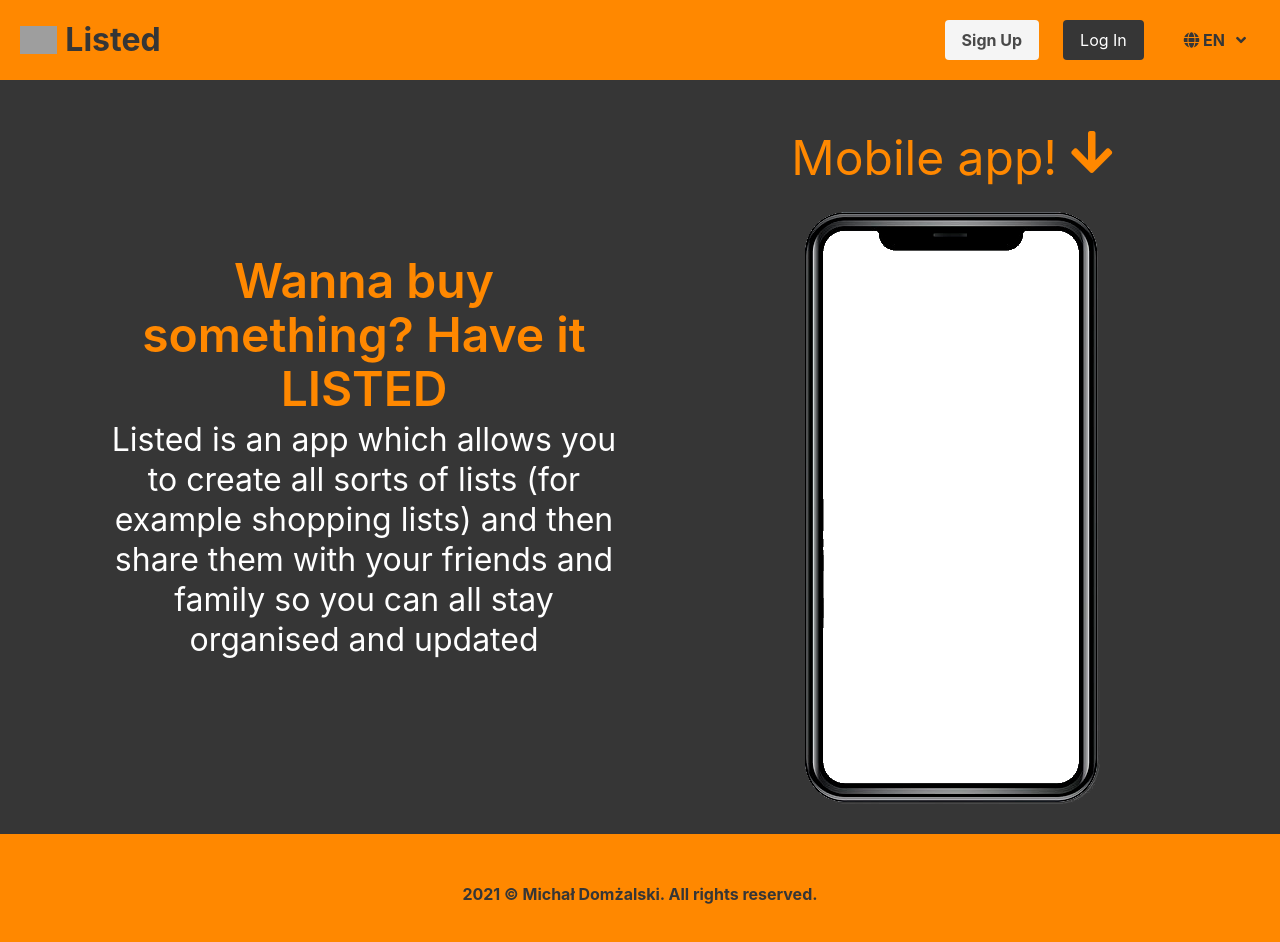
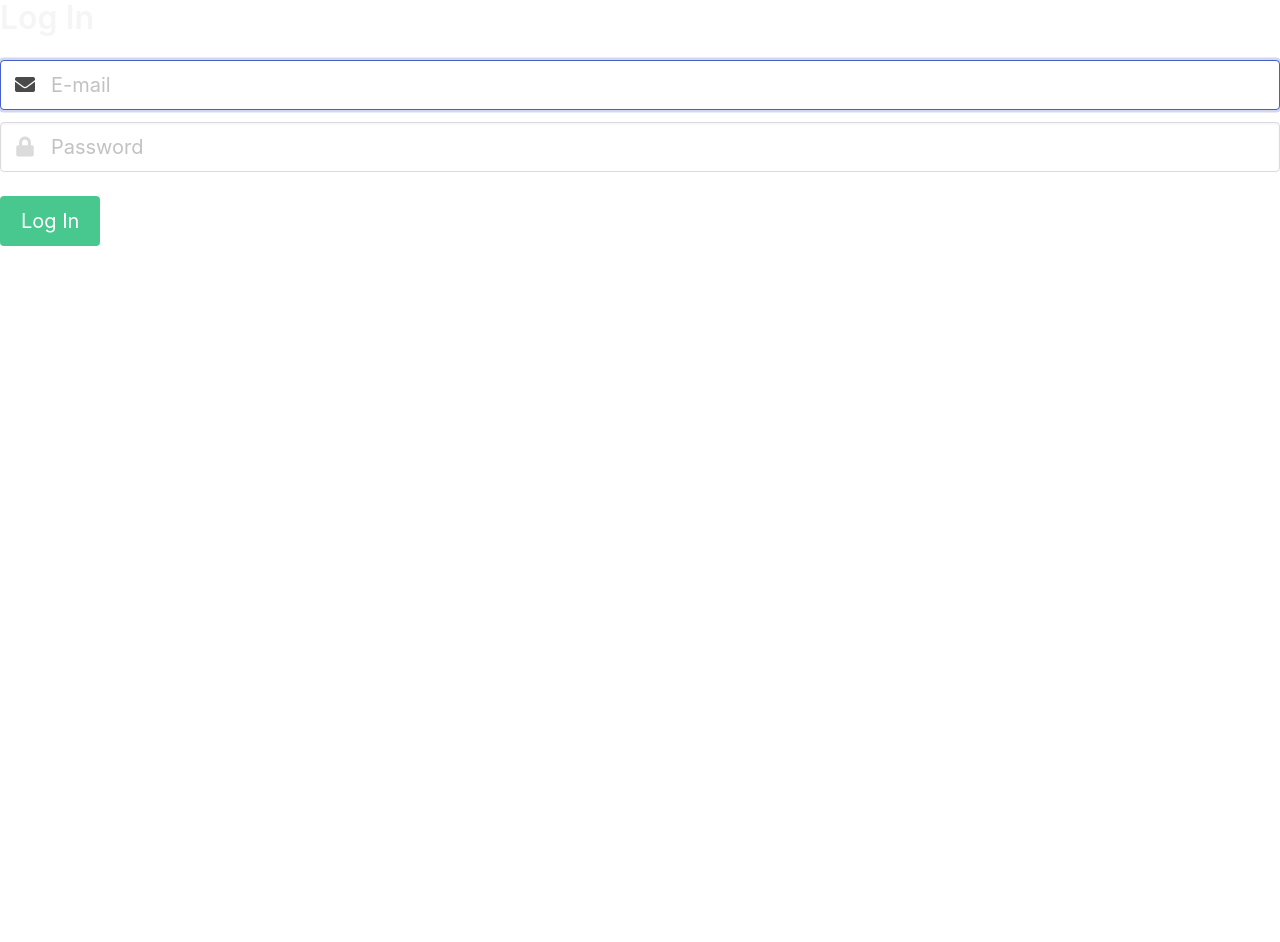
Before and after one commit to mimi530/listed_frontend_react, a React (Create React App) app: page /login in a window 1280 px wide. Shown: the top 942 px of the page. After the commit the page ends 800 px from the top, so only its background shows below. Built offline with nearby package versions, Linux system fonts and the light colour scheme; grey boxes are pictures that could not be loaded.

Commit message:
added cookie verification and login system, Router and Protected Routes

```diff
--- a/package.json
+++ b/package.json
@@ -14,6 +14,8 @@
     "react": "^17.0.1",
     "react-dom": "^17.0.1",
     "react-i18next": "^11.8.8",
+    "react-redux": "^7.2.2",
+    "react-router-dom": "^5.2.0",
     "react-scripts": "4.0.3",
     "web-vitals": "^1.1.0"
   },
--- a/src/App.js
+++ b/src/App.js
@@ -1,13 +1,20 @@
+import { BrowserRouter, Route } from 'react-router-dom';
 import './App.css';
 import Welcome from './pages/Welcome';
+import Home from './pages/Home';
+import Login from './components/Login';
+import ProtectedRoute from './components/ProtectedRoute';
 
 function App() {
   return (
     <div className="App">
-      <Welcome/>
+      <BrowserRouter>
+        <Route exact path="/" component={Welcome}/>
+        <ProtectedRoute path="/home" component={Home} isAuth={true}/>
+        <Route path="/login" component={Login}/>
+      </BrowserRouter>
     </div>
   );
 }
 
 export default App;
-// {i18next.t('hello')}
--- a/src/components/LoginForm.js
+++ b/src/components/Login.js
@@ -2,7 +2,7 @@ import axios from 'axios';
 import React, { useState } from 'react'
 import i18n from '../i18n'
 
-function LoginForm() {
+function Login() {
 
     const [email, setEmail] = useState('');
     const [password, setPassword] = useState('');
@@ -12,14 +12,17 @@ function LoginForm() {
         e.preventDefault();
         const data = {email, password};
         setIsPending(true);
-        axios.post('auth/login', data)
-        .then(response => {
-            console.log(response.data)
-            setIsPending(false)
-        }).catch(e => {
-            console.log(e);
-            setIsPending(false);
-        })
+        axios.post('auth/login', data).then(
+            response => {
+                console.log(response)
+                setIsPending(false)
+            }
+        ).catch(
+            error => {
+                console.log(error.response)
+                setIsPending(false)
+            }
+        )
     }
 
     return (
@@ -42,14 +45,12 @@ function LoginForm() {
                 </p>
             </div>
             <div className="field">
-                <p className="control">
-                    <button className={`button is-success is-medium mt-3 ${isPending ? 'is-loading' : ''}`}>
-                        {i18n.t('log_in')}
-                    </button>
-                </p>
+                <button className={`button is-success is-medium mt-3 ${isPending ? 'is-loading' : ''}`}>
+                    {i18n.t('log_in')}
+                </button>
             </div>
         </form>
     )
 }
 
-export default LoginForm
+export default Login
--- a/src/components/Navbar.js
+++ b/src/components/Navbar.js
@@ -1,26 +1,33 @@
+import axios from 'axios';
 import React, {useState} from 'react'
+import { Link } from 'react-router-dom';
 import i18n from '../i18n'
-import LoginForm from './LoginForm';
-import SignupForm from './SignupForm';
+import Login from './Login';
+import Register from './Register';
 
-function Navbar() {
+function Navbar({logged}) {
 
     const [isNavbar, setIsNavbar] = useState(false);
     const [isModal, setIsModal] = useState(null);
     const [isLang, setIsLang] = useState(false);
 
-    const handleLangChange = (e) => {
+    const handleLangChange = e => {
         localStorage.setItem('lang', e.target.innerHTML.toLowerCase());
         window.location.reload();
+    }
+
+    const handleLogout = e => {
+        axios.post('auth/logout').then();
+
     }
 
     return (
         <nav className="navbar bg-orange p-2" role="navigation">
             <div className="navbar-brand">
-                <a className="navbar-item has-text-dark is-size-3 has-text-weight-bold">
+                <Link to="/" className="navbar-item has-text-dark is-size-3 has-text-weight-bold">
                     <img src="https://p7.hiclipart.com/preview/115/685/301/computer-icons-checklist-icon-design-list-vector.jpg" alt="logo" className="mr-2"></img>
                     Listed
-                </a>
+                </Link>
                 <a role="button" className={`navbar-burger ${isNavbar ? 'is-active' : ''}`} data-target="navbarItems" onClick={() => setIsNavbar(!isNavbar)}>
                     <span></span>
                     <span></span>
@@ -32,14 +39,19 @@ function Navbar() {
             }>
                 <div className="navbar-end has-text-centered">
                     <div className="navbar-item">
-                        <button className="button is-light" onClick={() => {setIsModal('signup')}}>
+                        { !logged && <button className="button is-light" onClick={() => {setIsModal('signup')}}>
                             <strong>{ i18n.t('register') }</strong>
-                        </button>
+                        </button> }
                     </div>
                     <div className="navbar-item">
-                        <button className="button is-dark" onClick={() => {setIsModal('log_in')}}>
+                        { !logged && <button className="button is-dark" onClick={() => {setIsModal('log_in')}}>
                             { i18n.t('log_in') }
-                        </button>
+                        </button> }
+                    </div>
+                    <div className="navbar-item">
+                        { logged && <Link to="/" className='button is-danger' onClick={handleLogout}>
+                            { i18n.t('logout') }
+                        </Link> }
                     </div>
                     <div className="navbar-item">
                         <div className={`dropdown is-right ${isLang ? 'is-active' : ''}`}>
@@ -64,8 +76,8 @@ function Navbar() {
             <div className={`modal ${isModal ? 'is-active' : ''}`}>
                 <div className="modal-background" onClick={() => {setIsModal(null)}}></div>
                 <div className="modal-content box is-rounded has-background-dark py-5 px-5 has-text-centered">
-                    {isModal==='signup' && <SignupForm/>}
-                    {isModal==='log_in' && <LoginForm/>}
+                    {isModal==='signup' && <Register/>}
+                    {isModal==='log_in' && <Login/>}
                 </div>
             </div>
         </nav>
--- /dev/null
+++ b/src/components/ProtectedRoute.js
@@ -0,0 +1,19 @@
+import React from 'react'
+import { Redirect, Route } from 'react-router-dom'
+
+function ProtectedRoute({isAuth, component: Component, ...rest}) {
+    return (
+        <Route
+            {...rest}
+            render={props => {
+                if(isAuth) {
+                    return <Component {...props}></Component>
+                } else {
+                    return <Redirect to="/"/>
+                }
+            }}
+        />
+    )
+}
+
+export default ProtectedRoute
--- a/src/components/SignupForm.js
+++ b/src/components/Register.js
@@ -2,7 +2,7 @@ import axios from 'axios';
 import React, { useState } from 'react'
 import i18n from '../i18n'
 
-function SignupForm() {
+function Register() {
 
     const [name, setName] = useState('');
     const [email, setEmail] = useState('');
@@ -17,10 +17,6 @@ function SignupForm() {
         axios.post('auth/register', data)
         .then(response => {
             console.log(response.data)
-            setName('');
-            setEmail('');
-            setPassword('');
-            setPasswordConfirmation('');
             setIsPending(false)
         }).catch(e => {
             console.log(e);
@@ -74,4 +70,4 @@ function SignupForm() {
     )
 }
 
-export default SignupForm
+export default Register
--- a/src/index.js
+++ b/src/index.js
@@ -8,6 +8,7 @@ import './i18n';
 const lang = localStorage.getItem('lang') || 'en';
 axios.defaults.baseURL = 'http://localhost/api/';
 axios.defaults.headers.common['Accept-Language'] = lang;
+axios.defaults.withCredentials = true;
 i18next.changeLanguage(lang);
 document.documentElement.lang = lang;
 
--- a/src/lang/en.json
+++ b/src/lang/en.json
@@ -9,5 +9,6 @@
     "username": "Name",
     "password": "Password",
     "password_confirm": "Confirm password",
-    "email": "E-mail"
+    "email": "E-mail",
+    "logout": "Logout"
 }
--- a/src/lang/pl.json
+++ b/src/lang/pl.json
@@ -9,5 +9,6 @@
     "username": "Imię i nazwisko",
     "password": "Hasło",
     "password_confirm": "Potwierdź hasło",
-    "email": "E-mail"
+    "email": "E-mail",
+    "logout": "Wyloguj"
 }
--- a/src/pages/Home.js
+++ b/src/pages/Home.js
@@ -1,15 +1,31 @@
-import React from 'react'
-import Footer from '../components/Footer'
+import axios from 'axios';
+import React, { useEffect, useState } from 'react'
 import Navbar from '../components/Navbar'
 
 function Home() {
+
+    const [lists, setLists] = useState([]);
+
+    useEffect(() => {
+        axios.get('lists').then(
+            response => {
+                console.log(response)
+            }
+        ).catch(
+            error => {
+                console.log(error)
+            }
+        )
+    },[])
+
     return (
         <>
-            <Navbar/>
+            <Navbar logged={true}/>
             <main>
-                Hello!
+                <div className="has-text-light has-background-dark">
+                    Hello!
+                </div>
             </main>
-            <Footer/>
         </>
     )
 }
--- a/src/pages/Welcome.js
+++ b/src/pages/Welcome.js
@@ -5,10 +5,11 @@ import phone from '../img/phone.png'
 import Footer from '../components/Footer'
 import i18n from '../i18n'
 
+
 function Welcome() {
     return (
         <>
-            <Navbar/>
+            <Navbar logged={false}/>
             <main className="has-background-dark">
                 <div className="container">
                     <div className="columns is-vcentered has-text-centered">
```
Also changed, not shown: 1 other file (tests, documents, lock files or other folders).
